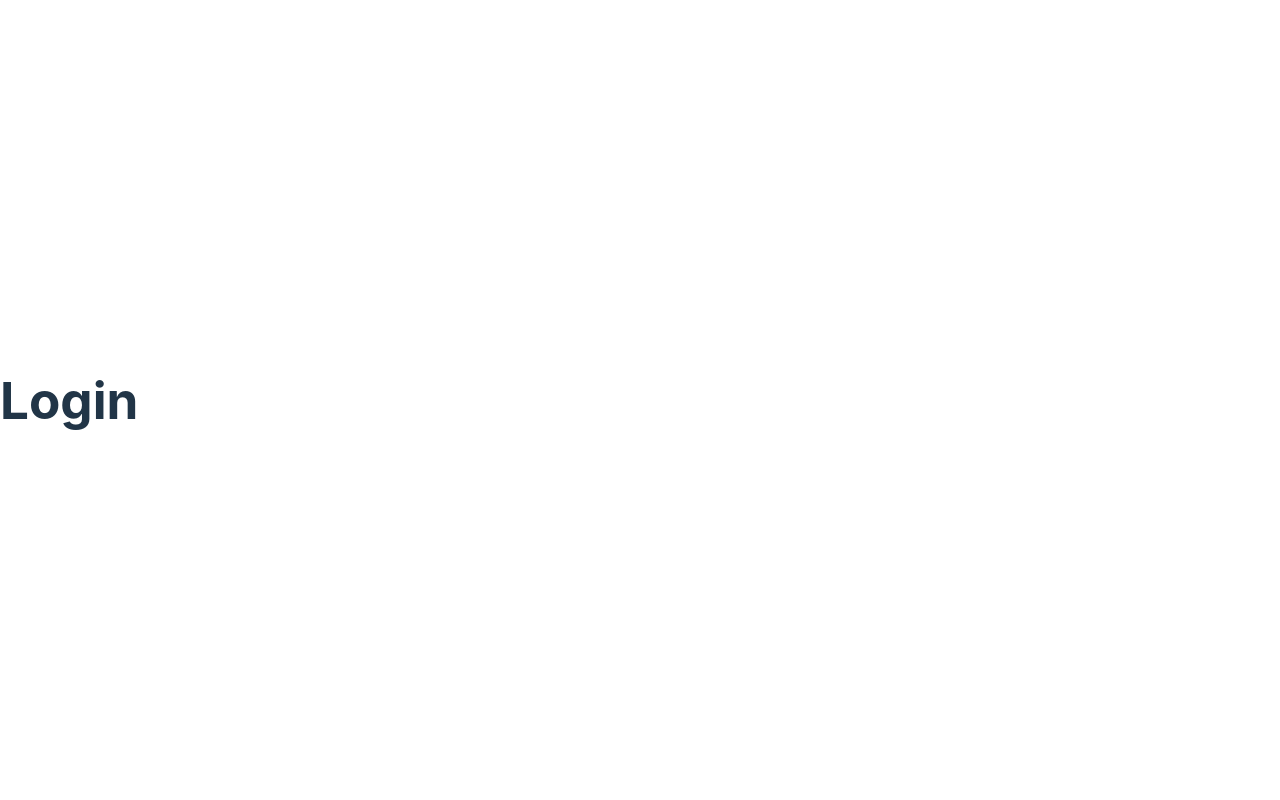
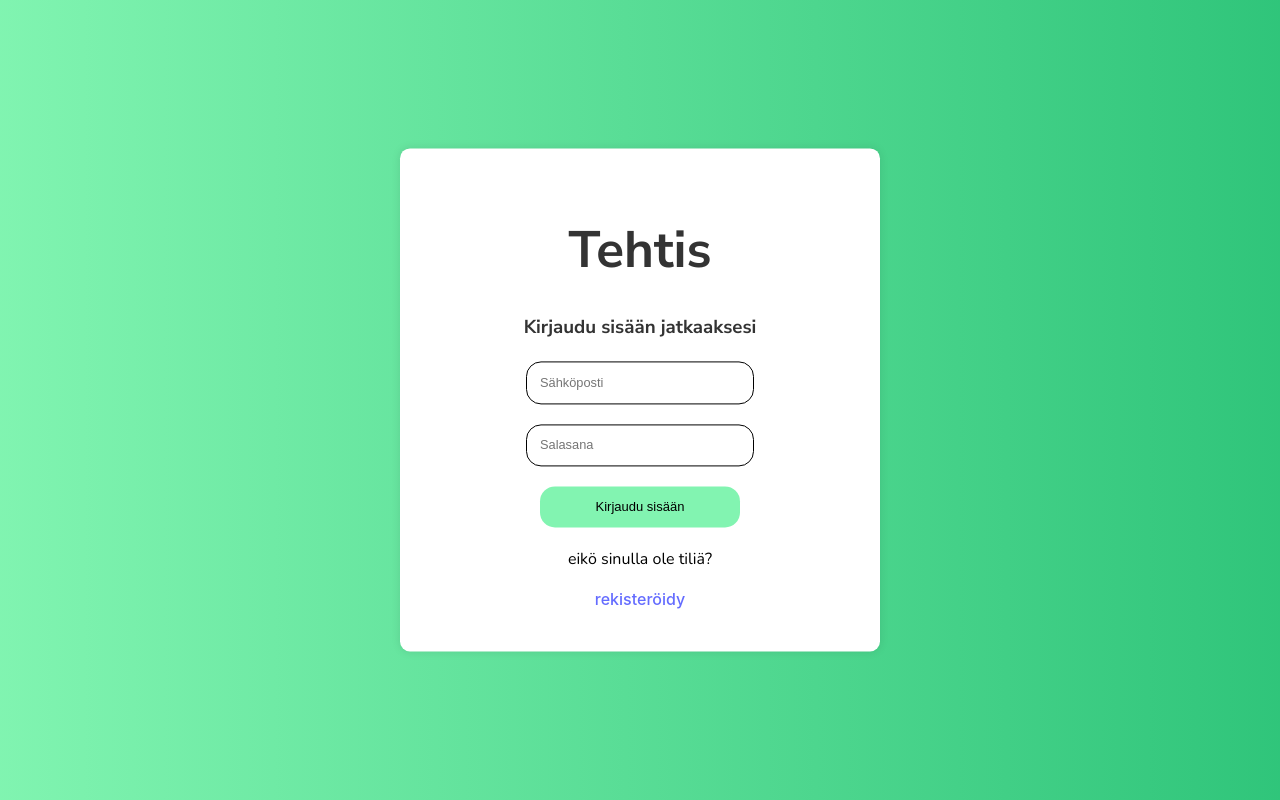
Before and after one commit to ofisch/tehtis, a React (Vite) app in the folder tehtis/: page /login in a window 1280 px wide. Built offline with nearby package versions, Linux system fonts and the light colour scheme.

Commit message:
Implement login and registration components with styling

```diff
--- /dev/null
+++ b/tehtis/components/Register.tsx
@@ -0,0 +1,28 @@
+import React from "react";
+import "../style/Login.css";
+
+export const Register = ({ handleRegister }) => {
+  return (
+    <>
+      <div className="login-box">
+        <h1>Tehtis</h1>
+        <h3>Uusi käyttäjä</h3>
+        <form action="">
+          <div className="textbox">
+            <input type="text" placeholder="Sähköposti" name="email" />
+          </div>
+          <div className="textbox">
+            <input type="password" placeholder="Salasana" name="password" />
+          </div>
+          <input className="btn" type="submit" value="Rekisteröidy" />
+        </form>
+        <div className="no-account">
+          <p>Onko sinulla jo tili?</p>
+          <a className="register-link" onClick={handleRegister}>
+            kirjaudu
+          </a>
+        </div>
+      </div>
+    </>
+  );
+};
--- /dev/null
+++ b/tehtis/style/Login.css
@@ -0,0 +1,106 @@
+@import url("https://fonts.googleapis.com/css2?family=Nunito+Sans:ital,opsz,wght@0,6..12,200..1000;1,6..12,200..1000&family=PT+Sans:ital,wght@0,400;0,700;1,400;1,700&display=swap");
+@import url("https://fonts.googleapis.com/css2?family=Nunito+Sans:ital,opsz,wght@0,6..12,200..1000;1,6..12,200..1000&family=Nunito:ital,wght@0,200..1000;1,200..1000&family=PT+Sans:ital,wght@0,400;0,700;1,400;1,700&display=swap");
+body {
+  background: linear-gradient(
+    90deg,
+    hsla(145, 84%, 73%, 1) 0%,
+    hsla(150, 61%, 48%, 1) 100%
+  );
+}
+
+h1,
+h2,
+h3 {
+  font-family: "Nunito Sans", sans-serif;
+}
+
+p {
+  font-family: "Nunito", sans-serif;
+}
+
+.container {
+  display: flex;
+  justify-content: center;
+  align-items: center;
+  height: 100vh;
+}
+
+.login-box {
+  width: 25em;
+  padding: 40px;
+  position: absolute;
+  top: 50%;
+  left: 50%;
+  transform: translate(-50%, -50%);
+  background: #fff;
+  text-align: center;
+  border-radius: 10px;
+  box-shadow: 0 0 10px 0 rgba(0, 0, 0, 0.1);
+}
+
+.login-box h1 {
+  color: #333;
+}
+
+.login-box h3 {
+  color: #333;
+  margin-bottom: 20px;
+}
+
+.textbox {
+  display: flex;
+  justify-content: center;
+  align-items: center;
+  margin-bottom: 20px;
+}
+
+input {
+  border-radius: 15px;
+  border: 1px solid black;
+  padding: 1em;
+  width: 50%;
+  background: transparent;
+  color: black;
+  font-size: 0.8em;
+  transition: 0.3s;
+}
+
+input:focus {
+  transition: 0.3s;
+  border: 2px solid black;
+  box-shadow: black 3px 3px;
+  outline: none;
+}
+
+.btn {
+  font-size: 13px;
+  width: 50%;
+  background: #82f4b1;
+  border: none;
+  padding: 1em;
+  cursor: pointer;
+  border-radius: 15px;
+  color: black;
+  transition: 0.3s;
+}
+
+.btn:hover {
+  transition: 0.3s;
+  border: 1px solid black;
+  box-shadow: black 3px 3px;
+}
+
+.no-account {
+  margin-top: 20px;
+  color: black;
+}
+
+.register-link {
+  text-decoration: none;
+  background-color: transparent;
+}
+
+.register-link:hover {
+  cursor: pointer;
+  text-decoration: underline;
+}
--- a/tehtis/views/Login.tsx
+++ b/tehtis/views/Login.tsx
@@ -1,10 +1,40 @@
+import React, { useState } from "react";
+import "../style/Login.css";
+import { Register } from "../components/Register"; // Ensure this path is correct
+
 export const Login = () => {
-  console.log("Login.tsx");
+  const [toggleRegister, setToggleRegister] = useState(false);
+
+  const handleRegister = () => {
+    setToggleRegister(!toggleRegister);
+  };
 
   return (
     <>
-      <div>
-        <h1>Login</h1>
+      <div className="container">
+        {toggleRegister ? (
+          <Register handleRegister={handleRegister} />
+        ) : (
+          <div className="login-box">
+            <h1>Tehtis</h1>
+            <h3>Kirjaudu sisään jatkaaksesi</h3>
+            <form action="">
+              <div className="textbox">
+                <input type="text" placeholder="Sähköposti" name="email" />
+              </div>
+              <div className="textbox">
+                <input type="password" placeholder="Salasana" name="password" />
+              </div>
+              <input className="btn" type="submit" value="Kirjaudu sisään" />
+            </form>
+            <div className="no-account">
+              <p>eikö sinulla ole tiliä?</p>
+              <a onClick={handleRegister} className="register-link">
+                rekisteröidy
+              </a>
+            </div>
+          </div>
+        )}
       </div>
     </>
   );
--- a/tehtis/views/Test.tsx
+++ b/tehtis/views/Test.tsx
@@ -5,8 +5,9 @@ export const Test = () => {
   const navigate = useNavigate();
 
   return (
-    <div>
-      Test
+    <div style={{ margin: "auto" }}>
+      <h1>Test</h1>
+
       <button onClick={() => navigate("/login")}>Login</button>
     </div>
   );
```
